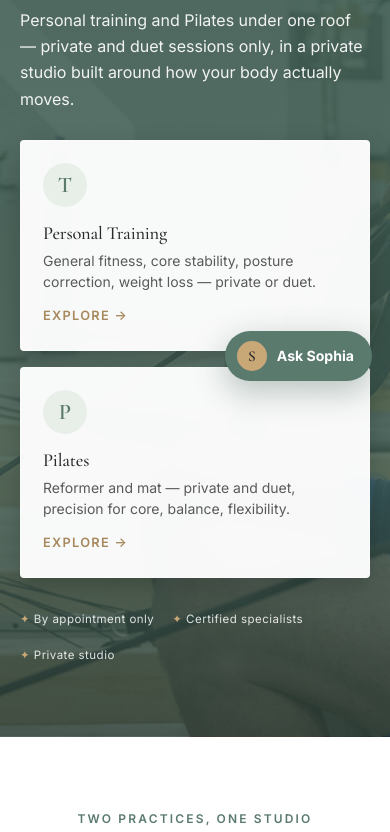
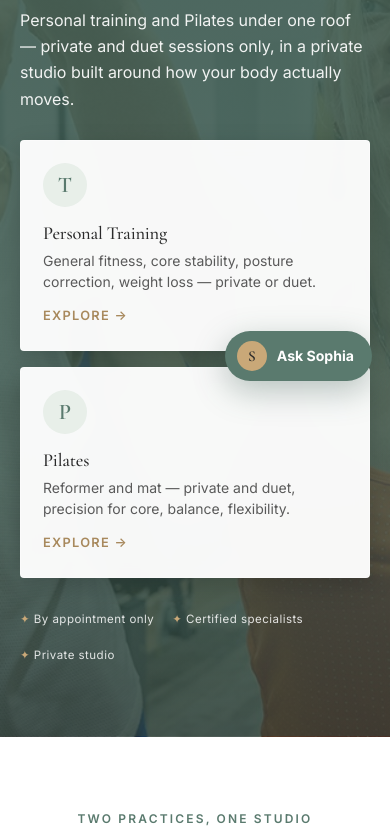
Before and after one commit to tzgainer-hub/alignnorth-prototype, a website: page index.html in a window 390 px wide. Shown: the part 445-1277 px from the top of the page. Drawn offline with nearby package versions, Linux system fonts and the light colour scheme.

Commit message:
Swap hero photo to mirrored slider-2 (blonde client + brunette trainer)
Per Tom 5/1 — male client image was placeholder-ish; replaced with
slider-2 from the original Pilates North site (blonde client in orange
tank + brunette trainer in white). Mirrored horizontally with sips so
client lands on right (clear gradient zone), trainer on left (heavy
gradient zone) — matches slider-1's composition logic.

Background-position changed from 'center right' to 'top right' to
preserve faces, which slider-2's wider aspect ratio was cropping out.

This is still placeholder until Glen sends real studio photos.

```diff
--- a/index.html
+++ b/index.html
@@ -139,9 +139,9 @@
     overflow: hidden;
     background-image:
       linear-gradient(95deg, rgba(63, 92, 82, 0.92) 0%, rgba(63, 92, 82, 0.78) 35%, rgba(63, 92, 82, 0.4) 55%, rgba(63, 92, 82, 0.05) 75%, transparent 100%),
-      url("images/slider-1.jpg");
+      url("images/hero-slider-2.jpg");
     background-size: cover;
-    background-position: center right;
+    background-position: top right;
     padding: 120px 0;
   }
   .hero::after {
@@ -743,7 +743,7 @@
       padding: 56px 0 72px;
       background-image:
         linear-gradient(180deg, rgba(63, 92, 82, 0.92) 0%, rgba(63, 92, 82, 0.85) 60%, rgba(63, 92, 82, 0.78) 100%),
-        url("images/slider-1.jpg");
+        url("images/hero-slider-2.jpg");
       background-position: center center;
     }
     .hero h1 { font-size: 2.5rem; }
```
Also changed, not shown: images/hero-slider-2.jpg (added).
